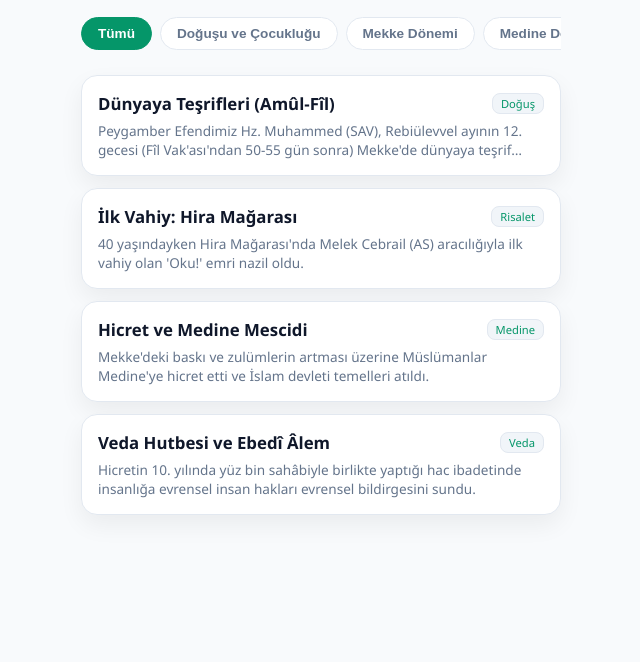
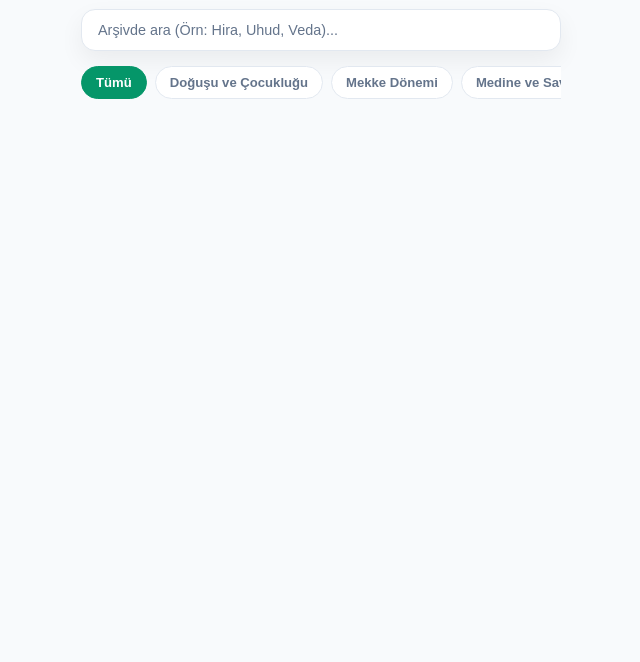
Before and after one commit to ayetinvakti/Siyer-Kissalar, a plain HTML site: page index.html in a window 1280 px wide. Shown: the part 138-800 px from the top of the page, without its empty margins (319-959 px from the left). Drawn offline with Linux system fonts and the light colour scheme.

Commit message:
Update index.html

```diff
--- a/index.html
+++ b/index.html
@@ -6,7 +6,6 @@
     <meta http-equiv="Expires" content="0">
 
     <script>
-        // Tema ve Özel Renk Paleti Kontrolü (Titremeyi önlemek için en başta çalışır)
         const savedTheme = localStorage.getItem('theme');
         const systemPrefersDark = window.matchMedia('(prefers-color-scheme: dark)').matches;
         if (savedTheme === 'light' || (!savedTheme && !systemPrefersDark)) {
@@ -35,10 +34,10 @@
 
     <meta charset="UTF-8">
     <meta name="viewport" content="width=device-width, initial-scale=1.0, maximum-scale=1.0, user-scalable=no">
-    <title data-i18n="page_title">Siyer-i Nebi | Ayetin Vakti</title>
+    <title data-i18n="page_title">Siyer-i Nebi Ansiklopedisi | Ayetin Vakti</title>
 
-    <meta property="og:title" content="Siyer-i Nebi | Ayetin Vakti">
-    <meta property="og:description" content="Peygamber Efendimiz'in (SAV) hayatı, örnek ahlakı ve mübarek kıssalar.">
+    <meta property="og:title" content="Siyer-i Nebi Ansiklopedisi | Ayetin Vakti">
+    <meta property="og:description" content="Peygamber Efendimiz'in (SAV) hayatı, savaşları, örnek ahlakı ve asr-ı saadet kıssaları.">
     <meta property="og:type" content="website">
 
     <style>
@@ -95,7 +94,7 @@
             display: flex;
             flex-direction: column;
             align-items: center;
-            padding-bottom: 30px;
+            padding-bottom: 40px;
         }
 
         .navbar {
@@ -104,7 +103,6 @@
             align-items: center;
             justify-content: space-between;
             margin-bottom: 20px;
-            position: relative;
         }
 
         [dir="rtl"] .navbar {
@@ -141,28 +139,50 @@
             display: flex;
             flex-direction: column;
             align-items: center;
-            margin-bottom: 20px;
+            margin-bottom: 15px;
             text-align: center;
         }
 
         .header h1 {
-            font-size: 1.8rem;
+            font-size: 1.7rem;
             color: var(--accent-color);
             margin-bottom: 4px;
         }
 
         .header p {
             color: var(--text-muted);
-            font-size: 0.85rem;
+            font-size: 0.82rem;
         }
 
-        /* Sekmeler / Kategoriler (Dönemler) */
+        /* Arama Kutusu */
+        .search-box {
+            width: 100%;
+            margin-bottom: 15px;
+        }
+
+        .search-input {
+            width: 100%;
+            background: var(--card-bg);
+            border: 1px solid var(--border-color);
+            color: var(--text-color);
+            padding: 12px 16px;
+            border-radius: 14px;
+            font-size: 0.9rem;
+            outline: none;
+            box-shadow: var(--shadow);
+        }
+
+        .search-input::placeholder {
+            color: var(--text-muted);
+        }
+
+        /* Sekmeler / Kategoriler */
         .category-tabs {
             width: 100%;
             display: flex;
             gap: 8px;
             overflow-x: auto;
-            padding-bottom: 10px;
+            padding-bottom: 8px;
             margin-bottom: 15px;
             scrollbar-width: none;
         }
@@ -174,9 +194,9 @@
             background: var(--card-bg);
             border: 1px solid var(--border-color);
             color: var(--text-muted);
-            padding: 8px 16px;
+            padding: 8px 14px;
             border-radius: 20px;
-            font-size: 0.85rem;
+            font-size: 0.82rem;
             font-weight: 600;
             white-space: nowrap;
             cursor: pointer;
@@ -188,7 +208,7 @@
             color: #fff;
         }
 
-        /* Konu Listesi Kartları */
+        /* Konu Listesi */
         .content-list {
             width: 100%;
             display: flex;
@@ -214,7 +234,7 @@
         }
 
         .siyer-card-title {
-            font-size: 1.05rem;
+            font-size: 1.02rem;
             font-weight: 700;
             color: var(--text-color);
             display: flex;
@@ -223,7 +243,7 @@
         }
 
         .siyer-card-title span.badge {
-            font-size: 0.7rem;
+            font-size: 0.68rem;
             background: var(--btn-bg);
             border: 1px solid var(--border-color);
             padding: 2px 8px;
@@ -233,7 +253,7 @@
         }
 
         .siyer-card-desc {
-            font-size: 0.85rem;
+            font-size: 0.84rem;
             color: var(--text-muted);
             line-height: 1.4;
             display: -webkit-box;
@@ -242,7 +262,7 @@
             overflow: hidden;
         }
 
-        /* Detay Okuma Modal / Paneli */
+        /* Detay Paneli (Modal) */
         .modal-overlay {
             position: fixed;
             top: 0;
@@ -261,10 +281,10 @@
             border: 1px solid var(--border-color);
             border-top-left-radius: 24px;
             border-top-right-radius: 24px;
-            padding: 24px 20px 35px 20px;
+            padding: 24px 20px 40px 20px;
             width: 100%;
             max-width: 480px;
-            max-height: 85vh;
+            max-height: 88vh;
             overflow-y: auto;
             display: flex;
             flex-direction: column;
@@ -284,12 +304,17 @@
             justify-content: space-between;
             border-bottom: 1px solid var(--border-color);
             padding-bottom: 12px;
+            position: sticky;
+            top: 0;
+            background: var(--card-bg);
+            z-index: 2;
         }
 
         .modal-title-text {
-            font-size: 1.2rem;
+            font-size: 1.15rem;
             font-weight: 700;
             color: var(--accent-color);
+            padding-right: 10px;
         }
 
         .close-modal-btn {
@@ -304,11 +329,12 @@
             display: flex;
             align-items: center;
             justify-content: center;
+            flex-shrink: 0;
         }
 
         .modal-body-text {
             font-size: 0.95rem;
-            line-height: 1.6;
+            line-height: 1.7;
             color: var(--text-color);
             white-space: pre-line;
         }
@@ -325,132 +351,130 @@
     </div>
 
     <div class="header">
-        <h1 data-i18n="main_title">Siyer-i Nebi</h1>
-        <p data-i18n="brand_subtitle">Peygamber Efendimiz’in (SAV) Hayatı ve Kıssalar</p>
+        <h1 data-i18n="main_title">Siyer-i Nebi Ansiklopedisi</h1>
+        <p data-i18n="brand_subtitle">Peygamber Efendimiz’in (SAV) Hayatı, Savaşları ve Örnek Ahlakı</p>
     </div>
 
-    <!-- Dönem Sekmeleri -->
-    <div class="category-tabs" id="categoryTabs">
-        <button class="tab-btn active" onclick="filterCategory('all', this)" data-i18n="tab_all">Tümü</button>
-        <button class="tab-btn" onclick="filterCategory('dogus', this)" data-i18n="tab_dogus">Doğuşu ve Çocukluğu</button>
-        <button class="tab-btn" onclick="filterCategory('risalet', this)" data-i18n="tab_risalet">Mekke Dönemi</button>
-        <button class="tab-btn" onclick="filterCategory('medine', this)" data-i18n="tab_medine">Medine Dönemi</button>
-        <button class="tab-btn" onclick="filterCategory('veda', this)" data-i18n="tab_veda">Veda Hutbesi ve Vefat</button>
+    <!-- Arama Çubuğu -->
+    <div class="search-box">
+        <input type="text" id="searchInput" class="search-input" placeholder="Arşivde ara (Örn: Hira, Uhud, Veda)..." oninput="handleSearch()">
     </div>
 
-    <!-- Konu Kartları Listesi -->
-    <div class="content-list" id="contentList">
-        <!-- Javascript ile Dinamik Dolacak -->
+    <!-- Kategoriler -->
+    <div class="category-tabs" id="categoryTabs">
+        <button class="tab-btn active" onclick="filterCategory('all', this)">Tümü</button>
+        <button class="tab-btn" onclick="filterCategory('dogus', this)">Doğuşu ve Çocukluğu</button>
+        <button class="tab-btn" onclick="filterCategory('risalet', this)">Mekke Dönemi</button>
+        <button class="tab-btn" onclick="filterCategory('medine', this)">Medine ve Savaşlar</button>
+        <button class="tab-btn" onclick="filterCategory('ahlak', this)">Ahlakı ve Şemaili</button>
+        <button class="tab-btn" onclick="filterCategory('veda', this)">Veda ve Vefat</button>
     </div>
+
+    <!-- Kart Listesi -->
+    <div class="content-list" id="contentList"></div>
 </div>
 
-<!-- Detay Okuma Paneli -->
+<!-- Detay Paneli -->
 <div class="modal-overlay" id="detailModal" onclick="closeModalOutside(event)">
     <div class="modal-sheet">
         <div class="modal-header-row">
             <div class="modal-title-text" id="modalTitle">Konu Başlığı</div>
             <button class="close-modal-btn" onclick="closeModal()">✕</button>
         </div>
-        <div class="modal-body-text" id="modalBody">
-            İçerik buraya gelecek...
-        </div>
+        <div class="modal-body-text" id="modalBody"></div>
     </div>
 </div>
 
 <script>
-    const translations = {
-        tr: {
-            page_title: "Siyer-i Nebi | Ayetin Vakti",
-            main_title: "Siyer-i Nebi",
-            brand_subtitle: "Peygamber Efendimiz’in (SAV) Hayatı ve Kıssalar",
-            tab_all: "Tümü",
-            tab_dogus: "Doğuşu ve Çocukluğu",
-            tab_risalet: "Mekke Dönemi",
-            tab_medine: "Medine Dönemi",
-            tab_veda: "Veda ve Vefat"
-        },
-        en: {
-            page_title: "Seerah | Ayetin Vakti",
-            main_title: "Prophet's Life",
-            brand_subtitle: "Life of Prophet Muhammad (PBUH)",
-            tab_all: "All",
-            tab_dogus: "Early Life",
-            tab_risalet: "Meccan Period",
-            tab_medine: "Medinan Period",
-            tab_veda: "Farewell & Passing"
-        },
-        ar: {
-            page_title: "السيرة النبوية | آية الوقت",
-            main_title: "السيرة النبوية",
-            brand_subtitle: "حياة النبي محمد صلى الله عليه وسلم",
-            tab_all: "الكل",
-            tab_dogus: "النشأة والطفولة",
-            tab_risalet: "العهد المكي",
-            tab_medine: "العهد المدني",
-            tab_veda: "حجة الوداع والوفاة"
-        }
-    };
-
-    const activeLang = localStorage.getItem('user_lang') || 'tr';
-    const t = translations[activeLang] || translations['tr'];
-
-    // Örnek Siyer Veritabanı (Usta buraya istediğin kadar detay ekleyebilirsin)
+    // Genişletilmiş Dev Arşiv Veritabanı
     const siyerData = [
         {
             id: 1,
             category: 'dogus',
-            titleTr: "Dünyaya Teşrifleri (Amûl-Fîl)",
-            titleEn: "Birth of the Prophet",
-            titleAr: "مولد النبي صلى الله عليه وسلم",
-            badgeTr: "Doğuş", badgeEn: "Birth", badgeAr: "مولد",
-            descTr: "Peygamber Efendimiz Hz. Muhammed (SAV), Rebiülevvel ayının 12. gecesi (Fîl Vak'ası'ndan 50-55 gün sonra) Mekke'de dünyaya teşrif ettiler.",
-            descEn: "Prophet Muhammad (PBUH) was born in Mecca on the 12th night of Rabi' al-Awwal.",
-            descAr: "وُلد النبي محمد صلى الله عليه وسلم في مكة المكرمة في فجر يوم الاثنين...",
-            contentTr: "Peygamber Efendimiz Hz. Muhammed (SAV), miladi 571 yılı, Rebiülevvel ayının 12. Pazartesi gecesi Mekke'de dünyaya geldi. Babası Abdullah, o doğmadan önce vefat etmişti. Annesi Âmine Hatun, dedesi ise Abdülmuttalip'tir.\n\nDoğumu sırasında âlemde birçok mucize gerçekleşti; İran sarayının sütunları sarsıldı, Mecusilerin bin yıldır yanan kutsal ateşi söndü.",
-            contentEn: "Detailed English text about the birth...",
-            contentAr: "النص التفصيلي باللغة العربية عن مولد النبي..."
+            title: "Dünyaya Teşrifleri (Amûl-Fîl ve Doğumu)",
+            badge: "Doğuş",
+            desc: "Peygamber Efendimiz Hz. Muhammed (SAV), Rebiülevvel ayının 12. gecesi Mekke'de dünyaya teşrif ettiler.",
+            content: "Peygamber Efendimiz Hz. Muhammed (SAV), miladi 571 yılı, Rebiülevvel ayının 12. Pazartesi gecesi sabaha karşı Mekke'de dünyaya geldi. Babası Abdullah, o doğmadan önce 25 yaşında vefat etmişti. Annesi Âmine Hatun, dedesi ise Kureyş'in lideri Abdülmuttalip'tir.\n\nDoğumu sırasında âlemde birçok olağanüstü olay (irhasat) gerçekleşti; İran sarayının sütunları sarsıldı, Mecusilerin bin yıldır sönmeyen kutsal ateşi söndü ve Save Gölü kurudu."
         },
         {
             id: 2,
-            category: 'risalet',
-            titleTr: "İlk Vahiy: Hira Mağarası",
-            titleEn: "First Revelation: Cave of Hira",
-            titleAr: "الوحي الأول: غار حراء",
-            badgeTr: "Risalet", badgeEn: "Revelation", badgeAr: "الوحي",
-            descTr: "40 yaşındayken Hira Mağarası'nda Melek Cebrail (AS) aracılığıyla ilk vahiy olan 'Oku!' emri nazil oldu.",
-            descEn: "At the age of 40, the first revelation 'Read!' was sent down in the Cave of Hira.",
-            descAr: "في سن الأربعين، نزلت أول آيات القرآن الكريم في غار حراء...",
-            contentTr: "Hz. Muhammed (SAV) 40 yaşına geldiğinde, ibadet etmek için Mekke yakınlarındaki Nur Dağı'nda bulunan Hira Mağarası'na gitmeyi adet edinmişti.\n\nMiladi 610 yılı Ramazan ayında Cebrail (AS) gelerek 'Oku!' (Alak Suresi 1. ayet) buyurdu. Efendimiz 'Ben okuma bilmem' deyince melek onu kucakladı ve bu üç kez tekrarlandı.",
-            contentEn: "Detailed English text about first revelation...",
-            contentAr: "النص التفصيلي باللغة العربية عن نزول الوحي..."
+            category: 'dogus',
+            title: "Sütanneye Verilmesi ve Halime Hatun",
+            badge: "Çocukluk",
+            desc: "Âdet olduğu üzere Mekke'nin çöl havasında büyümesi ve Arapçayı en fasih şekilde öğrenmesi için Sa'd kabilesinden Halime Hatun'a verildi.",
+            content: "Mekke'nin sıcak ve havası ağır ortamından korunması amacıyla, o dönemin Mekke âdetine göre bebekler kırsaldaki sütannelere verilirdi. Hz. Halime, bereketsiz geçen yılına rağmen Peygamberimizi (SAV) yanına aldıktan sonra evinde bolluk ve bereket gördü. Efendimiz 4 yaşına kadar Sa'd kabilesi arasında sütannesi Halime'nin yanında büyüdü."
         },
         {
             id: 3,
-            category: 'medine',
-            titleTr: "Hicret ve Medine Mescidi",
-            titleEn: "Hijra and Mosque of Medina",
-            titleAr: "الهجرة النبوية وبناء المسجد",
-            badgeTr: "Medine", badgeEn: "Medina", badgeAr: "هجرة",
-            descTr: "Mekke'deki baskı ve zulümlerin artması üzerine Müslümanlar Medine'ye hicret etti ve İslam devleti temelleri atıldı.",
-            descEn: "Due to increasing oppression in Mecca, Muslims migrated to Medina.",
-            descAr: "بسبب اشتداد الأذى في مكة، هاجر المسلمون إلى المدينة المنورة...",
-            contentTr: "Müslümanlara yapılan baskıların artması üzerine Allah Teâlâ'nın izniyle Hz. Muhammed (SAV) ve Hz. Ebû Bekir, Sevr Mağarası'ndaki mucizevi korumanın ardından Medine'ye ulaştılar.\n\nMedine'de ilk iş olarak Mescid-i Nebevi inşa edildi ve Evs ile Hazreç kabileleri kardeş ilan edildi.",
-            contentEn: "Detailed English text about Hijra...",
-            contentAr: "النص التفصيلي باللغة العربية عن الهجرة..."
+            category: 'risalet',
+            title: "İlk Vahiy ve Hira Mağarası",
+            badge: "Risalet",
+            desc: "40 yaşındayken Hira Mağarası'nda Cebrail (AS) vasıtasıyla ilk vahiy olan Alak Suresi'nin ilk ayetleri nazil oldu.",
+            content: "Hz. Muhammed (SAV) 40 yaşına geldiğinde, insanlardan uzaklaşıp tefekkür etmek için Mekke yakınlarındaki Nur Dağı'nda bulunan Hira Mağarası'na çekilmeyi adet edinmişti.\n\nMiladi 610 yılı Ramazan ayında Cebrail (AS) gelerek 'Oku!' buyurdu. Efendimiz 'Ben okuma bilmem' deyince melek onu kucakladı ve bu olay üç kez tekrarlandı. Ardından 'Yaratan Rabbinin adıyla oku...' ayetleri nazil oldu."
         },
         {
             id: 4,
+            category: 'risalet',
+            title: "Erken Dönem Gizli Davet ve Erkam'ın Evi",
+            badge: "Mekke",
+            desc: "İslam'ın ilk yıllarında tebliğ gizli yürütüldü ve Erkam bin Ebi'l-Erkam'ın evi karargâh olarak kullanıldı.",
+            content: "İlk 3 yıl boyunca İslam daveti gizli tutuldu. İlk Müslümanlar Hz. Hatice, Hz. Ebû Bekir, Hz. Ali ve Hz. Zeyd bin Hârise oldu. Müslüman sayısının artmasıyla birlikte Safa tepesi eteklerindeki Erkam'ın evi (Darü'l-Erkam) Müslümanların sığınağı ve eğitim merkezi haline geldi."
+        },
+        {
+            id: 5,
+            category: 'medine',
+            title: "Hicret (Mekke'den Medine'ye Göç)",
+            badge: "Medine",
+            desc: "Müslümanlara yapılan boykot ve baskıların ardından Allah'ın izniyle Medine'ye hicret gerçekleştirildi.",
+            content: "Mekkelilerin baskıları katlanılmaz hal alınca, Allah Teâlâ'nın izniyle Müslümanlar gruplar halinde Medine'ye göç etmeye başladı. Hz. Muhammed (SAV) ve Hz. Ebû Bekir, müşriklerin suikast planını boşa çıkararak Sevr Mağarası'ndaki mucizevi korumanın ardından Medine'ye ulaştılar. Bu olay, Hicri takvimin başlangıcı kabul edildi."
+        },
+        {
+            id: 6,
+            category: 'medine',
+            title: "Bedir Savaşı (Hicretin 2. Yılı)",
+            badge: "Savaşlar",
+            desc: "İslam'ın ilk büyük askerî mücadelesi olan Bedir Savaşı, Müslümanların kesin zaferiyle sonuçlandı.",
+            content: "Hicretin 2. yılında (624) Mekkeli müşriklerin ordusuyla Medineli Müslümanlar Bedir kuyuları yakınlarında karşılaştı. Sayıca ve teçhizatca çok üstün olan müşriklere karşı Müslümanlar büyük bir kahramanlık gösterdi. Meleklerin desteğiyle kazanılan Bedir Zaferi, İslam devletinin siyasi ve askeri varlığını tescilledi."
+        },
+        {
+            id: 7,
+            category: 'medine',
+            title: "Uhud Savaşı ve İbretleri",
+            badge: "Savaşlar",
+            desc: "Bedir'in intikamını almak isteyen müşriklere karşı Uhud Dağı eteklerinde yapılan savaş ve stratejik hataların dersleri.",
+            content: "Hicretin 3. yılında Mekkeliler kalabalık bir orduyla Medine üzerine yürüdü. Uhud Dağı eteklerinde başlayan savaşta ilk başta üstünlük Müslümanlardaydı. Ancak Ayneyn Geçidi'ne yerleştirilen okçuların yerlerini terk etmesi sonucunda savaşın rengi değişti. Hz. Hamza şehit oldu, Efendimiz yaralandı."
+        },
+        {
+            id: 8,
+            category: 'ahlak',
+            title: "Peygamberimizin Şemaili (Fiziki Özellikleri)",
+            badge: "Şemail",
+            desc: "Ashabın gözüyle Peygamber Efendimiz'in mübarek fiziki özellikleri, duruşu ve nurani güzelliği.",
+            content: "Hz. Muhammed (SAV) orta boylu, ne çok uzun ne çok kısaydı. Teni pembe beyaza meyilli nurluydu. Saçları ne kıvırcık ne düz, kulak memelerini aşan dalgalı yapıdaydı. Mübarek yüzü dolunay gibi parlardı. Yürürken öne doğru meyilli, vakarlı ve hızlı adımlarla yürürdü. O'nu ilk gören kimsede büyük bir heybet, tanıdıkça ise derin bir muhabbet uyanırdı."
+        },
+        {
+            id: 9,
+            category: 'ahlak',
+            title: "Örnek Ahlakı ve Merhameti",
+            badge: "Ahlak",
+            desc: "'Sen elbette yüce bir ahlak üzeresin' (Kalem, 4) ayetinin tecellisi olan rahmet ve adalet anlayışı.",
+            content: "Efendimiz (SAV) hayatı boyunca asla yalan söylememiş, emanete hıyanet etmemişti (el-Emîn). En şiddetli düşmanlarına dahi affedici davranmış, Mekke'nin fethinde kendisine zulmedenlere 'Bugün kınama yok, sizler serbestsiniz' buyurmuştur. Çocuklara şefkatle yaklaşır, ev işlerinde eşlerine yardım ederdi."
+        },
+        {
+            id: 10,
             category: 'veda',
-            titleTr: "Veda Hutbesi ve Ebedî Âlem",
-            titleEn: "Farewell Sermon & Passing",
-            titleAr: "خطبة الوداع والالتحاق بالرفيق الأعلى",
-            badgeTr: "Veda", badgeEn: "Farewell", badgeAr: "الوداع",
-            descTr: "Hicretin 10. yılında yüz bin sahâbiyle birlikte yaptığı hac ibadetinde insanlığa evrensel insan hakları evrensel bildirgesini sundu.",
-            descEn: "During the Farewell Pilgrimage, the Prophet delivered his historic sermon.",
-            descAr: "في حجة الوداع، ألقى النبي صلى الله عليه وسلم خطبته التاريخية...",
-            contentTr: "Peygamber Efendimiz (SAV) hicretin 10. yılında hayatının tek haccı olan Veda Haccı'nı gerçekleştirdi ve Arafat'ta 100 binden fazla Müslümana o meşhur Veda Hutbesi'ni irad buyurdu.\n\n'İnsanlar! Kanlarınız, mallarınız, ırklarınız rabbinizin katında kutsaldır...' buyurarak evrensel hakları ilan etti. Aynı yılın Rebiülevvel ayında Yüce Rabbimize kavuştu.",
-            contentEn: "Detailed English text about Farewell sermon...",
-            contentAr: "النص التفصيلي باللغة العربية عن خطبة الوداع..."
+            title: "Veda Haccı ve Evrensel Veda Hutbesi",
+            badge: "Veda",
+            desc: "Hicretin 10. yılında yüz bin sahabiyle yaptığı son haccı ve insanlığa bıraktığı evrensel insan hakları beyannamesi.",
+            content: "Peygamber Efendimiz (SAV) hicretin 10. yılında hayatının tek haccı olan Veda Haccı'nı ifa etti. Arafat'ta 100 bini aşkın Müslümana irad ettiği Veda Hutbesi'nde; insan haklarını, kan davalarının kaldırıldığını, kadın haklarını, faiz yasaklarını ve ırk üstünlüğünün ancak takva ile olacağını ilan etti."
+        },
+        {
+            id: 11,
+            category: 'veda',
+            title: "Rüfûk-i Âlâ'ya Yürüyüşü (Vefatı)",
+            badge: "Vefat",
+            desc: "Hicretin 11. yılı Rebiülevvel ayının 12. gününde Yüce Rabbimizin rahmetine kavuştu.",
+            content: "Veda Haccı'ndan kısa bir süre sonra rahatsızlanan Peygamber Efendimiz (SAV), sıtma ve ateşli hastalık geçirdi. Son günlerinde ashabına namaz kıldırma görevini Hz. Ebû Bekir'e bıraktı. 'Rüfûk-i Âlâ'ya (Yüce Dosta) kavuşmayı dileyerek miladi 8 Haziran 632 tarihinde Medine'de Mescid-i Nebevi'ye bitişik olan Hz. Ayşe'nin odasında vefat etti."
         }
     ];
 
@@ -487,36 +511,36 @@
     }
     updateThemeButton(isLightInitial);
 
-    // Listeyi Ekrana Basma
-    function renderList(filterCat = 'all') {
+    let currentFilter = 'all';
+    let searchQuery = '';
+
+    function renderList() {
         const listContainer = document.getElementById('contentList');
         listContainer.innerHTML = '';
 
-        let filtered = siyerData;
-        if (filterCat !== 'all') {
-            filtered = siyerData.filter(item => item.category === filterCat);
+        let filtered = siyerData.filter(item => {
+            const matchesCategory = (currentFilter === 'all' || item.category === currentFilter);
+            const matchesSearch = item.title.toLowerCase().includes(searchQuery.toLowerCase()) ||
+                                  item.desc.toLowerCase().includes(searchQuery.toLowerCase()) ||
+                                  item.content.toLowerCase().includes(searchQuery.toLowerCase());
+            return matchesCategory && matchesSearch;
+        });
+
+        if (filtered.length === 0) {
+            listContainer.innerHTML = '<div style="text-align:center; color:var(--text-muted); padding:30px; font-size:0.9rem;">Aradığınız kriterde konu bulunamadı.</div>';
+            return;
         }
 
         filtered.forEach(item => {
-            let title = item.titleTr;
-            let badge = item.badgeTr;
-            let desc = item.descTr;
-
-            if (activeLang === 'en') {
-                title = item.titleEn; badge = item.badgeEn; desc = item.descEn;
-            } else if (activeLang === 'ar') {
-                title = item.titleAr; badge = item.badgeAr; desc = item.descAr;
-            }
-
             const card = document.createElement('div');
             card.className = 'siyer-card';
             card.onclick = () => openDetail(item.id);
             card.innerHTML = `
                 <div class="siyer-card-title">
-                    ${title}
-                    <span class="badge">${badge}</span>
+                    ${item.title}
+                    <span class="badge">${item.badge}</span>
                 </div>
-                <div class="siyer-card-desc">${desc}</div>
+                <div class="siyer-card-desc">${item.desc}</div>
             `;
             listContainer.appendChild(card);
         });
@@ -525,24 +549,22 @@
     function filterCategory(cat, btnElem) {
         document.querySelectorAll('.tab-btn').forEach(b => b.classList.remove('active'));
         btnElem.classList.add('active');
-        renderList(cat);
+        currentFilter = cat;
+        renderList();
+    }
+
+    function handleSearch() {
+        searchQuery = document.getElementById('searchInput').value;
+        renderList();
     }
 
     function openDetail(id) {
         const item = siyerData.find(i => i.id === id);
         if (!item) return;
 
-        let title = item.titleTr;
-        let content = item.contentTr;
-
-        if (activeLang === 'en') {
-            title = item.titleEn; content = item.contentEn;
-        } else if (activeLang === 'ar') {
-            title = item.titleAr; content = item.contentAr;
-        }
-
-        document.getElementById('modalTitle').innerText = title;
-        document.getElementById('modalBody').innerText = content;
+        document.getElementById('modalTitleinnerText'] = item.title;
+        document.getElementById('modalTitle').innerText = item.title;
+        document.getElementById('modalBody').innerText = item.content;
         document.getElementById('detailModal').style.display = 'flex';
     }
 
@@ -555,15 +577,7 @@
     }
 
     window.onload = () => {
-        document.querySelectorAll('[data-i18n]').forEach(el => {
-            const key = el.getAttribute('data-i18n');
-            if (t[key]) {
-                if (el.tagName === 'TITLE') document.title = t[key];
-                else el.innerHTML = t[key];
-            }
-        });
-
-        renderList('all');
+        renderList();
     };
 </script>
 
```
